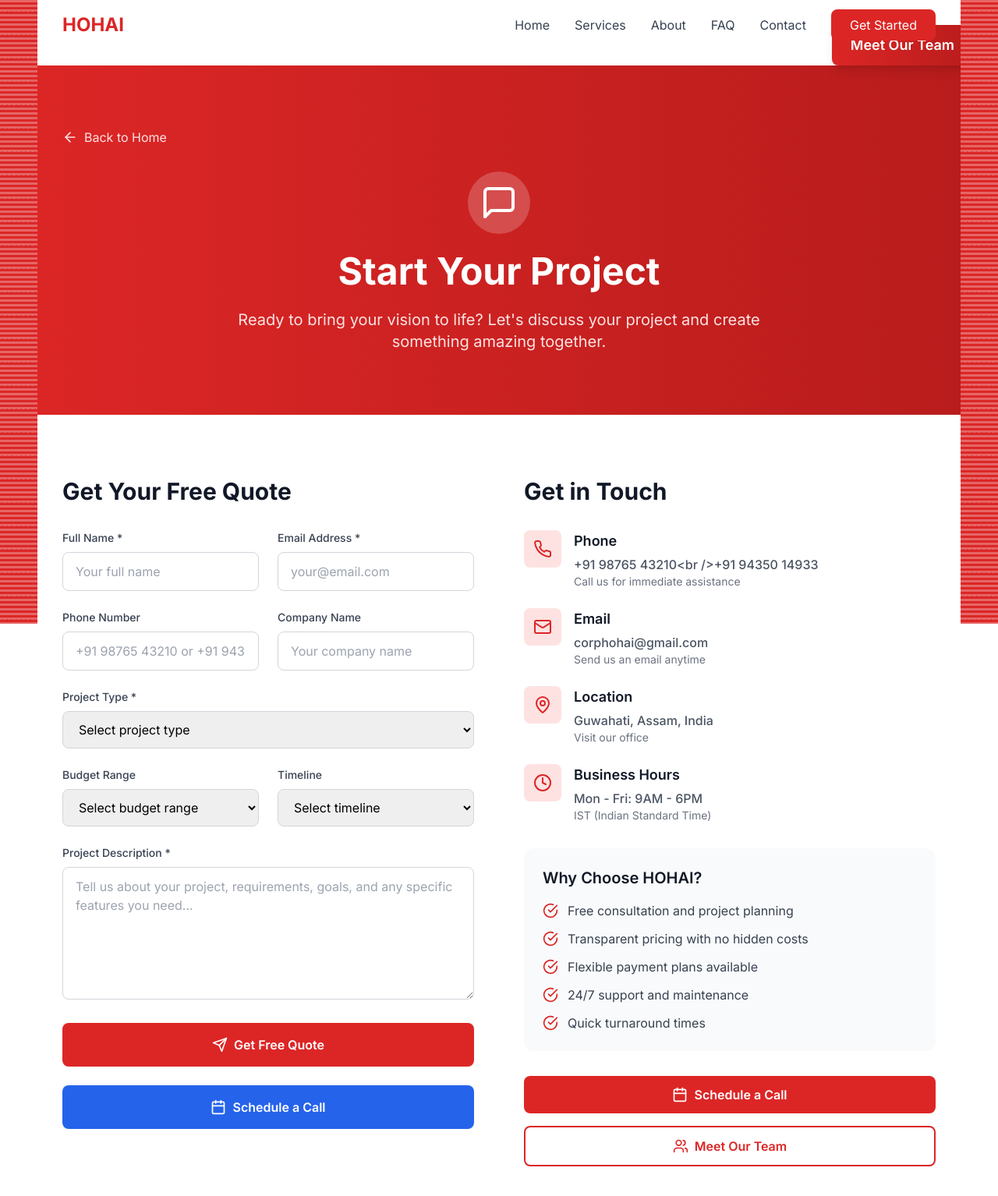
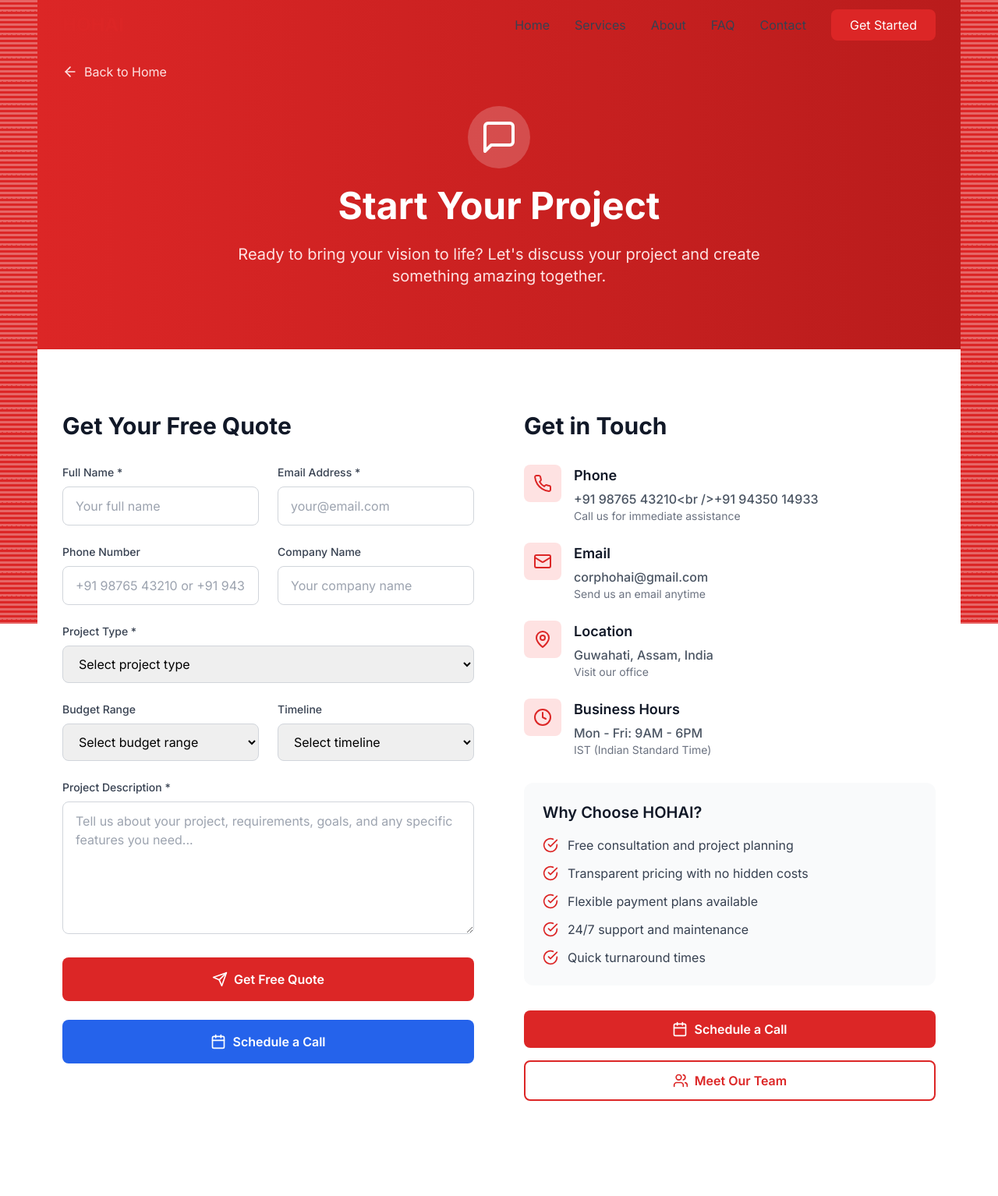
Before and after one commit to hohaicorp/hohai-website, a Next.js app: page /contact in a window 1280 px wide. Shown: the top 1534 px of the page at 78% size. After the commit the page ends 1492 px from the top, so only its background shows below. Built offline with nearby package versions, Linux system fonts and the light colour scheme.

Commit message:
meet-your-team page added

```diff
--- a/app/contact/page.tsx
+++ b/app/contact/page.tsx
@@ -177,15 +177,7 @@
     return (
       <div className="min-h-screen bg-white">
         <ResponsiveNav />
-        {/* Meet Our Team Button */}
-        <div className="max-w-7xl mx-auto px-4 sm:px-6 lg:px-8 pt-8 flex justify-end">
-          <button
-            onClick={() => router.push('/meet-our-team')}
-            className="bg-gradient-to-r from-red-600 to-red-700 text-white px-6 py-3 rounded-lg hover:from-red-700 hover:to-red-800 transition-all duration-300 font-semibold shadow-lg text-base sm:text-lg"
-          >
-            Meet Our Team
-          </button>
-        </div>
+
         {/* Gamusa Side Strips - Left */}
         <div className="fixed left-0 top-0 w-6 sm:w-4 md:w-8 lg:w-12 h-full bg-red-600 z-40">
           <div className="w-full h-full bg-white" style={{
@@ -524,10 +516,12 @@
                     <Calendar className="w-5 h-5 mr-2" />
                     Schedule a Call
                   </button>
-                  <button className="w-full border-2 border-red-600 text-red-600 py-3 rounded-lg font-semibold hover:bg-red-600 hover:text-white transition-colors flex items-center justify-center">
-                    <Users className="w-5 h-5 mr-2" />
-                    Meet Our Team
-                  </button>
+                  <Link href="/meet-our-team" legacyBehavior>
+                    <a className="w-full block border-2 border-red-600 text-red-600 py-3 rounded-lg font-semibold hover:bg-red-600 hover:text-white transition-colors flex items-center justify-center">
+                      <Users className="w-5 h-5 mr-2" />
+                      Meet Our Team
+                    </a>
+                  </Link>
                 </div>
               </motion.div>
             </div>
--- a/app/meet-our-team/page.tsx
+++ b/app/meet-our-team/page.tsx
@@ -8,13 +8,11 @@
   return (
     <div className="min-h-screen bg-white">
       <ResponsiveNav />
-      {/* Back to Main Menu Button */}
-      <div className="max-w-7xl mx-auto px-4 sm:px-6 lg:px-8 pt-8 flex justify-end">
-        <Link href="/">
-          <button className="bg-gradient-to-r from-red-600 to-red-700 text-white px-6 py-3 rounded-lg hover:from-red-700 hover:to-red-800 transition-all duration-300 font-semibold shadow-lg text-base sm:text-lg flex items-center gap-2">
-            <ArrowLeft className="w-5 h-5" />
-            Back to Main Menu
-          </button>
+      {/* Back to Home Link */}
+      <div className="max-w-7xl mx-auto px-4 sm:px-6 lg:px-8 mt-12 mb-8">
+        <Link href="/" className="inline-flex items-center text-red-100 hover:text-red-600 transition-colors">
+          <ArrowLeft className="w-5 h-5 mr-2" />
+          Back to Home
         </Link>
       </div>
       {/* Gamusa Side Strips - Left */}
```
